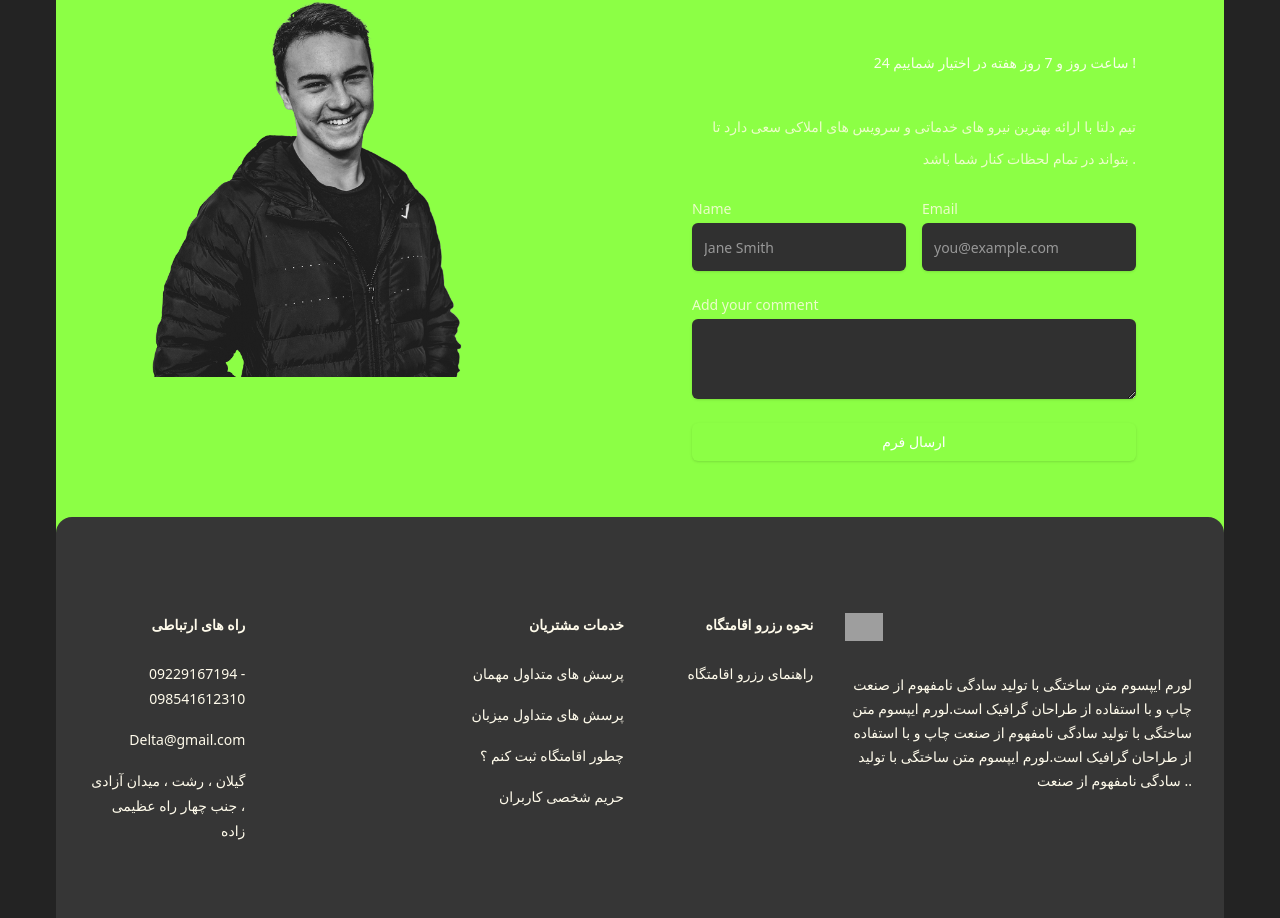
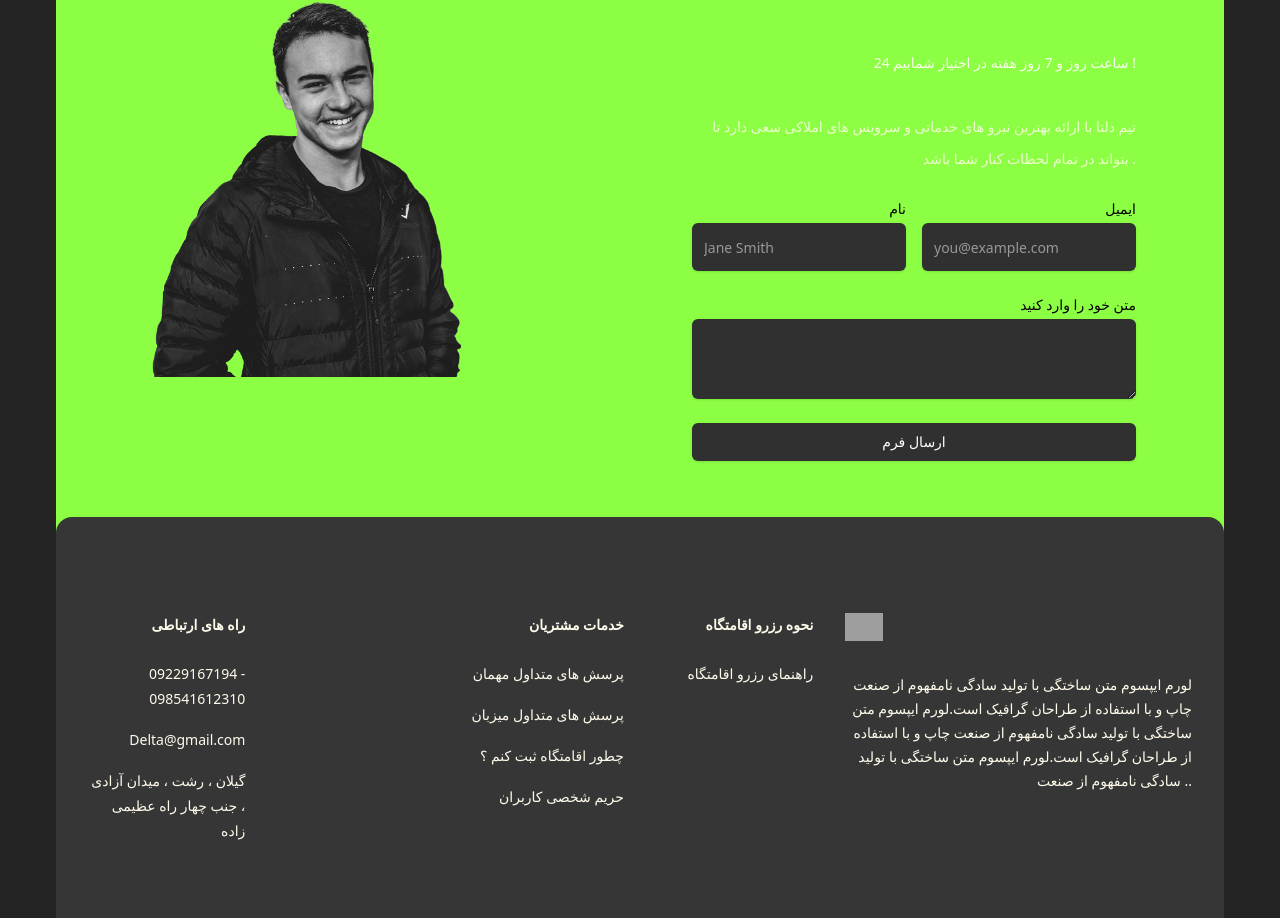
Before and after one commit to academy-nextJs/nextdivas, a Next.js app: page /main/login in a window 1280 px wide. Shown: the part 817-1735 px from the top of the page. Built offline with nearby package versions, Linux system fonts and the light colour scheme; grey boxes are pictures that could not be loaded; what @heroui/react would draw is missing.

Commit message:
login page ui updated

```diff
--- a/src/app/main/login/page.tsx
+++ b/src/app/main/login/page.tsx
@@ -38,7 +38,7 @@ export default function Login() {
   return (
     <>
       <div className="flex min-h-full bg-[#232323]">
-        <div className="relative hidden w-0 flex-1 lg:block items-start mr-40 mt-10">
+        <div className="relative hidden w-0 flex-1 lg:block items-start mr-40 mt-20">
           <img src={myPhoto2.src} alt="عکس من" />
         </div>
         <div className="flex flex-1 flex-col justify-center py-12 px-4 sm:px-6 lg:flex-none lg:px-20 xl:px-24">
--- a/src/components/Footer.tsx
+++ b/src/components/Footer.tsx
@@ -106,9 +106,9 @@ export default function Footer() {
                   <div className="w-full sm:w-1/2">
                     <label
                       htmlFor="name"
-                      className="block text-sm font-medium text-lime-100"
+                      className="block text-sm font-medium text-right text-black"
                     >
-                      Name
+                      نام
                     </label>
                     <div className="mt-1">
                       <input
@@ -123,9 +123,9 @@ export default function Footer() {
                   <div className="w-full sm:w-1/2">
                     <label
                       htmlFor="email"
-                      className="block text-sm font-medium  text-lime-100"
+                      className="block text-sm font-medium text-right  text-black"
                     >
-                      Email
+                      ایمیل
                     </label>
                     <div className="mt-1">
                       <input
@@ -142,9 +142,9 @@ export default function Footer() {
                 <div>
                   <label
                     htmlFor="comment"
-                    className="block text-sm font-medium text-lime-100"
+                    className="block text-sm text-right font-medium text-black"
                   >
-                    Add your comment
+                    متن خود را وارد کنید
                   </label>
                   <div className="mt-1">
                     <textarea
@@ -160,7 +160,7 @@ export default function Footer() {
                 <div>
                   <button
                     type="submit"
-                    className="inline-flex w-full justify-center rounded-md border border-transparent bg-[#8CFF45] py-2 px-4 text-sm font-medium text-white shadow-sm hover:bg-indigo-700 focus:outline-none focus:ring-2 focus:ring-indigo-500 focus:ring-offset-2"
+                    className="inline-flex w-full justify-center rounded-md border border-transparent bg-[#303030] py-2 px-4 text-sm font-medium text-white shadow-sm hover:bg-gray-700 focus:outline-none focus:ring-2 focus:ring-indigo-500 focus:ring-offset-2"
                   >
                     ارسال فرم
                   </button>
```
